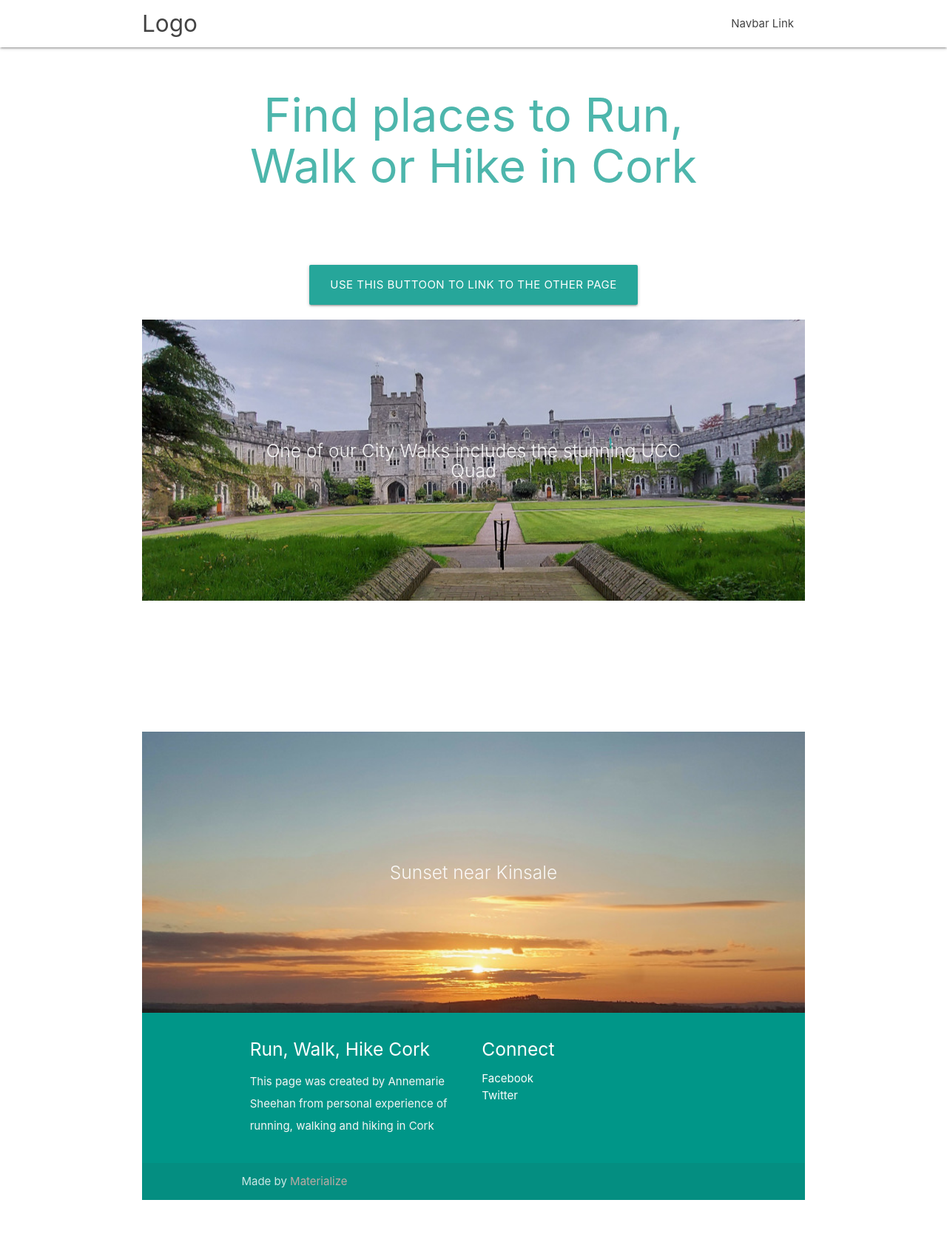
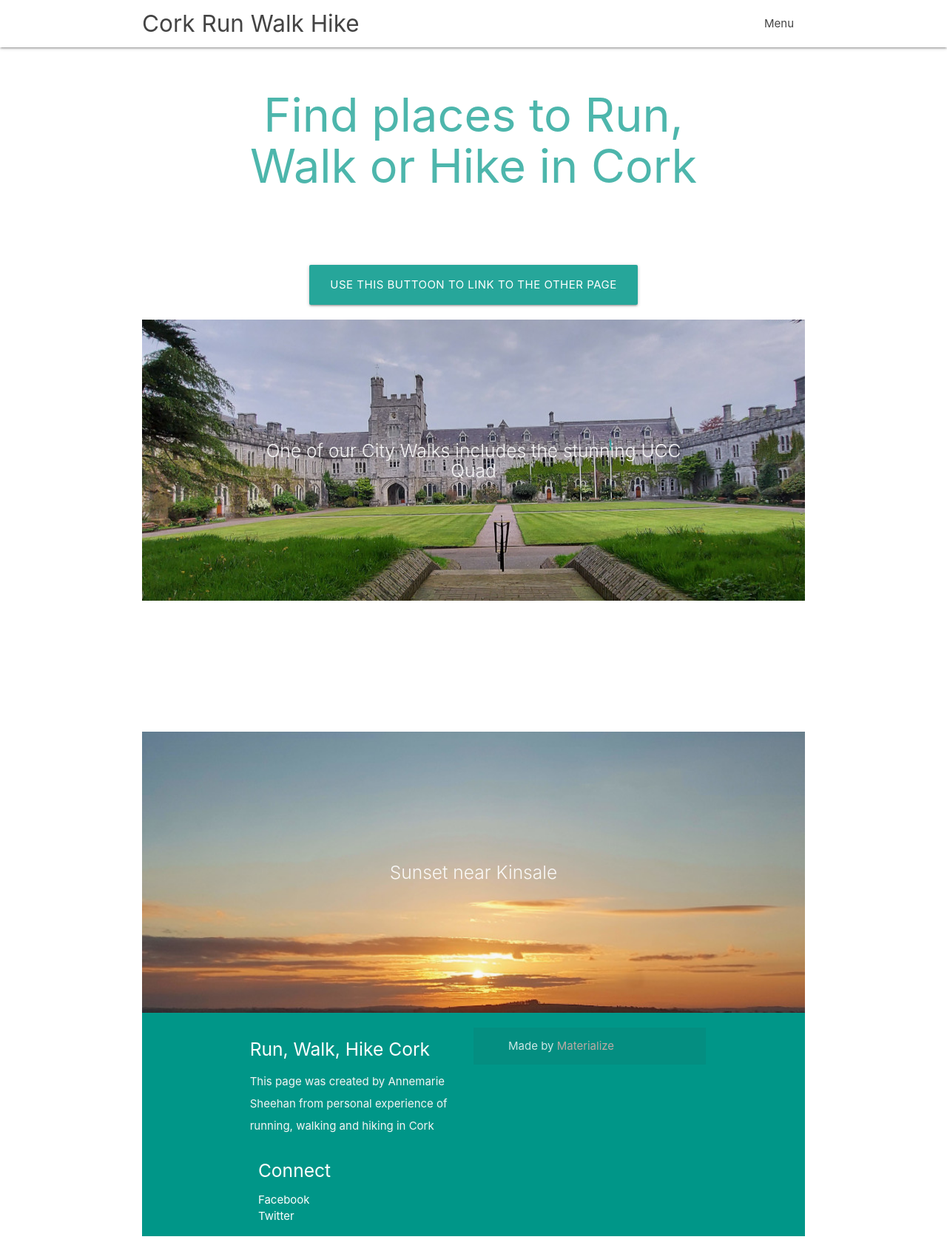
Before and after one commit to AnnemarieSheehan/Cork-Run-Walk-Hike-Routes, a Flask app: page / in a window 1280 px wide. Shown: the whole page at 74% size. Before the commit the page ends 1622 px from the top, so only its background shows below. Run offline with Flask 2, Linux system fonts and the light colour scheme; some libraries are stand-ins or nearby versions.

Commit message:
Navbar styling

```diff
--- a/templates/base.html
+++ b/templates/base.html
@@ -14,13 +14,13 @@
 <body>
   <nav class="white" role="navigation">
     <div class="nav-wrapper container">
-      <a id="logo-container" href="#" class="brand-logo">Logo</a>
+      <a id="logo-container" href="{{ url_for('index') }}" class="brand-logo">Cork Run Walk Hike</a>
       <ul class="right hide-on-med-and-down">
-        <li><a href="#">Navbar Link</a></li>
+        <li><a href="{{ url_for('index') }}">Menu</a></li>
       </ul>
 
       <ul id="nav-mobile" class="sidenav">
-        <li><a href="#">Navbar Link</a></li>
+        <li><a href="{{ url_for('index') }}">Menu</a></li>
       </ul>
       <a href="#" data-target="nav-mobile" class="sidenav-trigger"><i class="material-icons">menu</i></a>
     </div>
@@ -35,10 +35,7 @@
         <div class="col l6 s12">
           <h5 class="white-text">Run, Walk, Hike Cork</h5>
           <p class="grey-text text-lighten-4">This page was created by Annemarie Sheehan from personal experience of running, walking and hiking in Cork</p>
-
-
-
-        </div>
+    <div>
         <div class="col l3 s12">
           <h5 class="white-text">Connect</h5>
           <ul>
```
